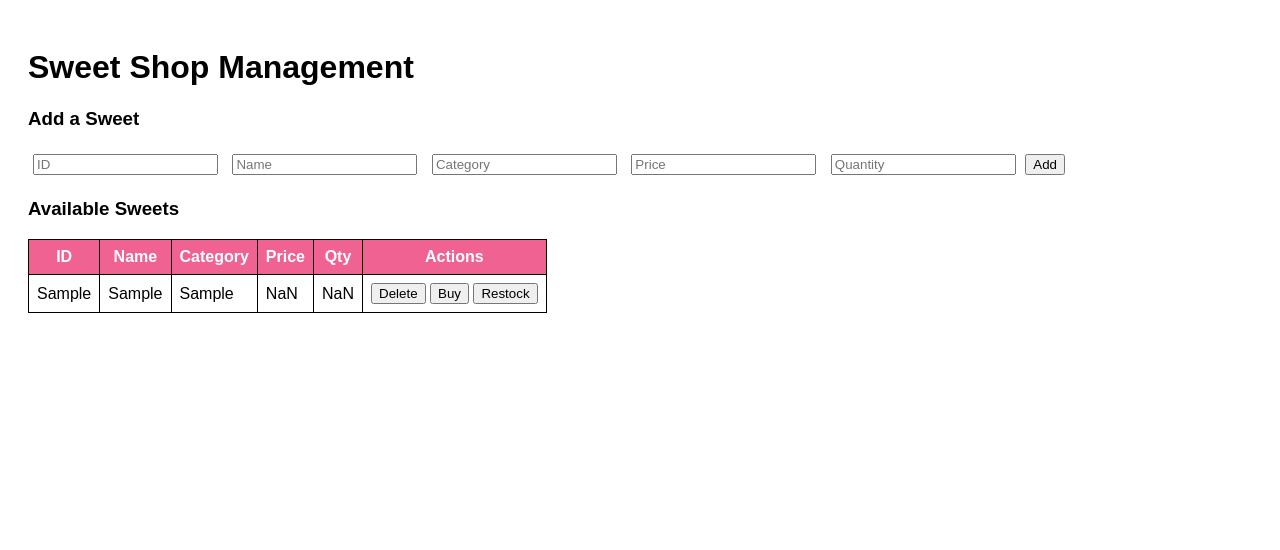
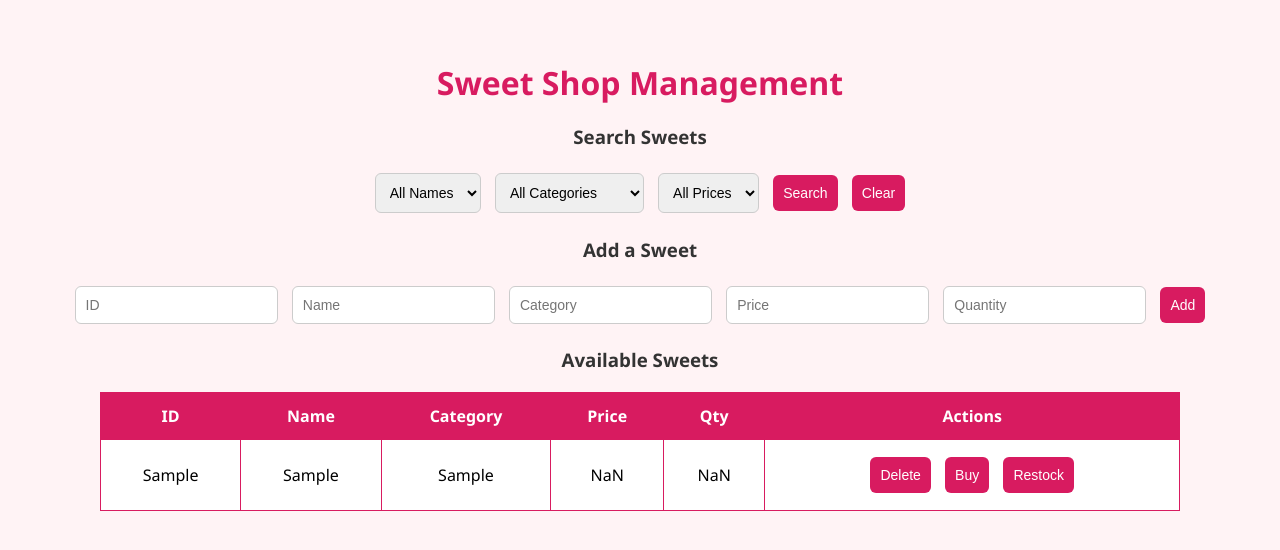
Before and after one commit to nirav8408/sweetshopmangement, a website: page frontend/index.html in a window 1280 px wide. Both pictures are taken after typing "Sample", "Sample", "Sample", "Sample", "Sample" into the empty fields and a click on the button "Add". Drawn offline with Linux system fonts and the light colour scheme.

Commit message:
searchSweets() updateSearchNameOptions() implemented

```diff
--- a/frontend/index.html
+++ b/frontend/index.html
@@ -2,17 +2,114 @@
 <html>
 <head>
   <title>Sweet Shop</title>
+
   <style>
-    body { font-family: Arial, sans-serif; padding: 20px; }
-    input { margin: 5px; }
-    table, th, td { border: 1px solid #000; border-collapse: collapse; padding: 8px; }
-    th { background-color: #f06292; color: white; }
-  </style>
+  body {
+    font-family: 'Segoe UI', sans-serif;
+    background-color: #fff3f5;
+    padding: 40px;
+    margin: 0;
+    text-align: center;
+  }
+
+  h1 {
+    color: #d81b60;
+    margin-bottom: 20px;
+  }
+
+  h3 {
+    color: #333;
+  }
+
+  input, select, button {
+    padding: 10px;
+    margin: 5px;
+    border: 1px solid #ccc;
+    border-radius: 6px;
+    font-size: 14px;
+  }
+
+  button {
+    background-color: #d81b60;
+    color: white;
+    border: none;
+    cursor: pointer;
+    transition: 0.3s;
+  }
+
+  button:hover {
+    background-color: #ad1457;
+  }
+
+  table {
+    margin: 20px auto;
+    width: 90%;
+    border-collapse: collapse;
+  }
+
+  th, td {
+    padding: 12px;
+    border: 1px solid #d81b60;
+  }
+
+  th {
+    background-color: #d81b60;
+    color: white;
+  }
+
+  td {
+    background-color: white;
+  }
+
+  .form-section, .search-section {
+    margin-bottom: 30px;
+  }
+
+  @media (max-width: 600px) {
+    input, select, button {
+      width: 90%;
+      margin-top: 8px;
+    }
+
+    table, th, td {
+      font-size: 12px;
+    }
+  }
+</style>
+
 </head>
 <body>
   <h1>Sweet Shop Management</h1>
+    <h3>Search Sweets</h3>
+<select id="searchName">
+  <option value="">All Names</option>
+</select>
+
+<select id="searchCategory">
+  <option value="">All Categories</option>
+  <option value="Nut-Based">Nut-Based</option>
+  <option value="Milk-Based">Milk-Based</option>
+  <option value="Vegetable-Based">Vegetable-Based</option>
+  <option value="Chocolate">Chocolate</option>
+  <option value="Candy">Candy</option>
+  <option value="Pastry">Pastry</option>
+</select>
+
+<select id="searchPrice">
+  <option value="">All Prices</option>
+  <option value="0-10">0 - 10</option>
+  <option value="10-30">10 - 30</option>
+  <option value="30-50">30 - 50</option>
+  <option value="50+">50+</option>
+</select>
+
+<button onclick="searchSweets()">Search</button>
+<button onclick="clearSearch()">Clear</button>
+
 
   <h3>Add a Sweet</h3>
+
+
   <input id="id" placeholder="ID" />
   <input id="name" placeholder="Name" />
   <input id="category" placeholder="Category" />
--- a/frontend/script.js
+++ b/frontend/script.js
@@ -36,6 +36,9 @@ class SweetShop {
   sweet.quantity -= quantity;
 }
 
+
+
+
 restockSweet(id, quantity) {
   const sweet = this.sweets.find(s => s.id == id);
   if (!sweet) throw new Error("Sweet not found.");
@@ -68,11 +71,13 @@ function deleteSweet(id) {
   renderTable();
 }
 
-function renderTable() {
+function renderTable(data = null) {
+  const sweets = data || shop.getAllSweets();
   const tbody = document.getElementById("sweetTable");
   tbody.innerHTML = "";
 
-  shop.getAllSweets().forEach(sweet => {
+  sweets.forEach(sweet => {
+
     const row = document.createElement("tr");
     row.innerHTML = `
       <td>${sweet.id}</td>
@@ -87,6 +92,8 @@ function renderTable() {
     </td>`;
     tbody.appendChild(row);
   });
+
+   updateSearchNameOptions();
 }
 
 function clearInputs() {
@@ -128,3 +135,52 @@ function restockSweet(id) {
 
   renderTable();
 }
+
+
+
+function searchSweets() {
+  const selectedName = document.getElementById("searchName").value;
+  const selectedCategory = document.getElementById("searchCategory").value;
+  const selectedPrice = document.getElementById("searchPrice").value;
+
+  let minPrice = 0;
+  let maxPrice = Infinity;
+
+  if (selectedPrice.includes("-")) {
+    [minPrice, maxPrice] = selectedPrice.split("-").map(Number);
+  } else if (selectedPrice === "50+") {
+    minPrice = 50;
+  }
+
+  const filtered = shop.getAllSweets().filter(sweet => {
+    const nameMatch = selectedName === "" || sweet.name === selectedName;
+    const categoryMatch = selectedCategory === "" || sweet.category === selectedCategory;
+    const priceMatch = sweet.price >= minPrice && sweet.price <= maxPrice;
+    return nameMatch && categoryMatch && priceMatch;
+  });
+
+  renderTable(filtered);
+}
+
+
+function updateSearchNameOptions() {
+  const nameSelect = document.getElementById("searchName");
+  nameSelect.innerHTML = '<option value="">All Names</option>';
+
+  const names = [...new Set(shop.getAllSweets().map(s => s.name))];
+
+  names.forEach(name => {
+    const option = document.createElement("option");
+    option.value = name; // must match exactly
+    option.textContent = name;
+    nameSelect.appendChild(option);
+  });
+}
+
+
+function clearSearch() {
+  document.getElementById("searchName").value = "";
+  document.getElementById("searchCategory").value = "";
+  document.getElementById("searchPrice").value = "";
+  renderTable();
+}
--- a/src/sweetShop.js
+++ b/src/sweetShop.js
@@ -40,9 +40,6 @@ restockSweet(id, quantity) {
   sweet.quantity += quantity;
 }
 
-
-
-
 }
 
 module.exports = { Sweet, SweetShop };
```
